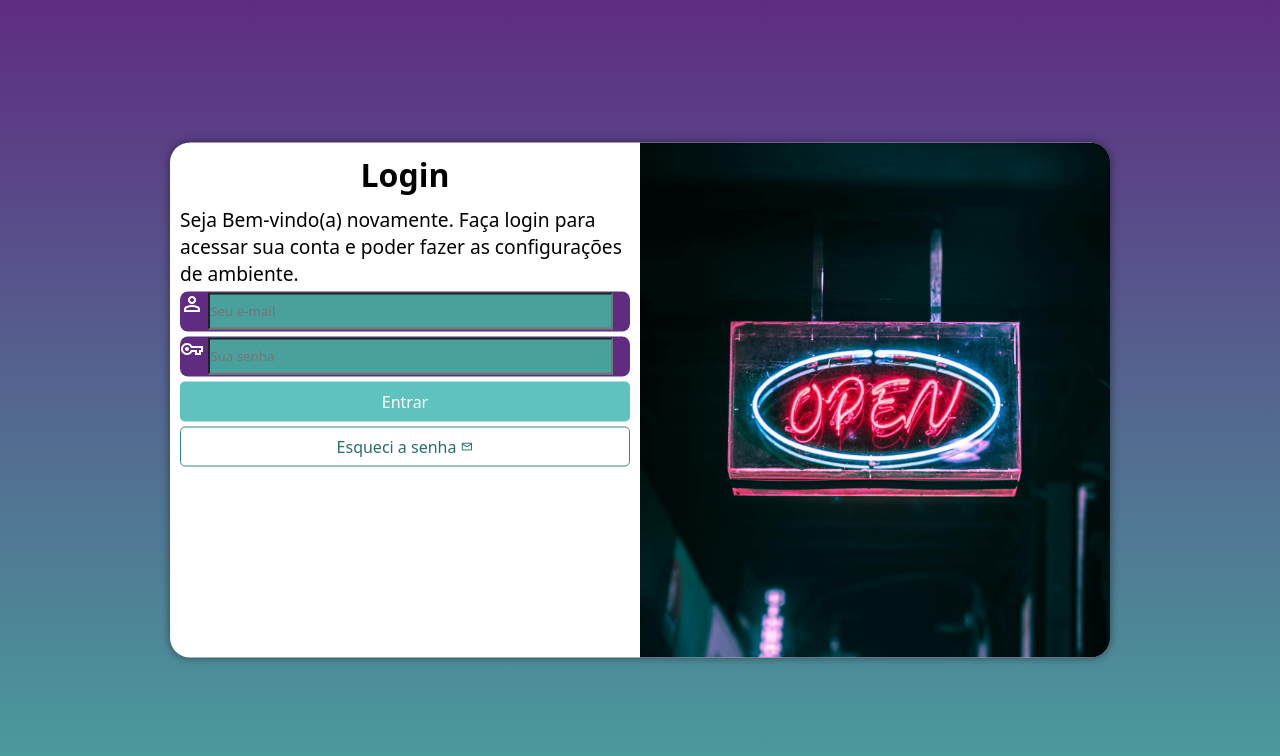
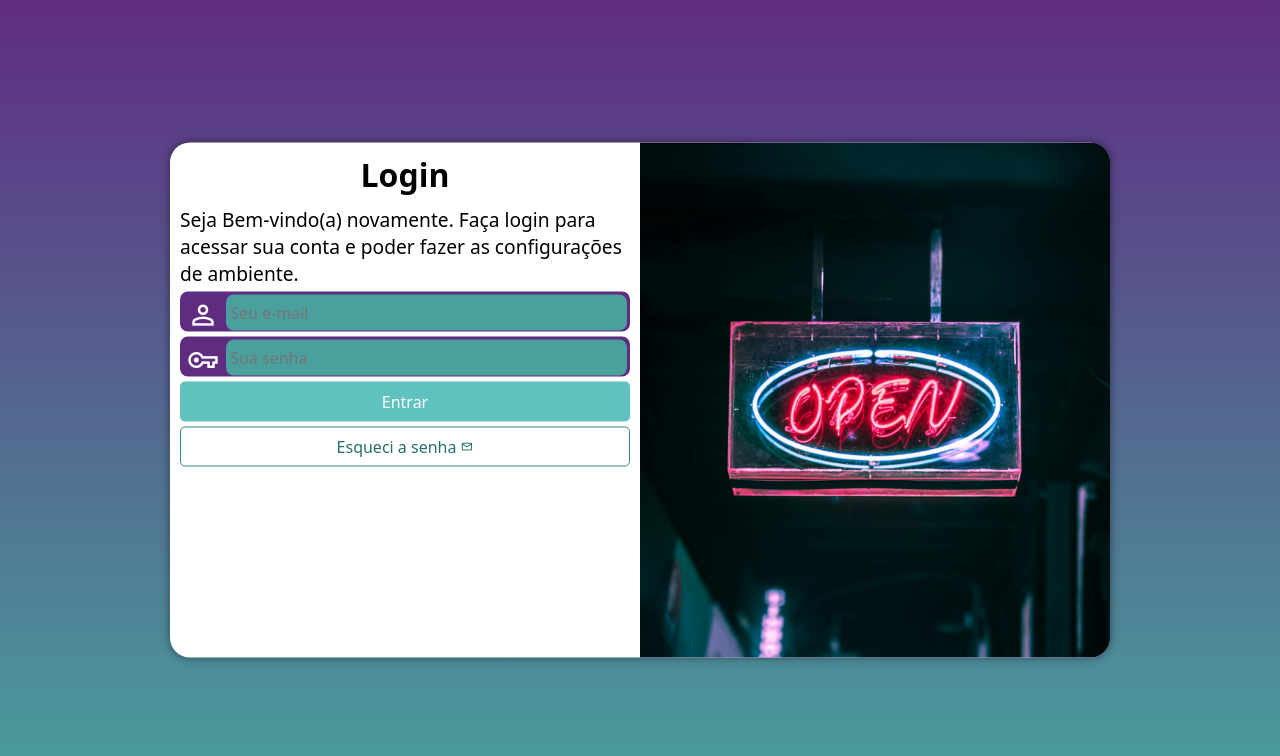
Before and after one commit to Jadielson182/projeto-login, a plain HTML site: page index.html in a window 1280 px wide. Drawn offline with nearby package versions, Linux system fonts and the light colour scheme.

Commit message:
att projeto login

```diff
--- a/estilos/style.css
+++ b/estilos/style.css
@@ -67,21 +67,35 @@ form > div.campo {
     height: 40px;
     border-radius: 8px;
     display: block;
+    border: 2px solid #5f2c82;
 
 }
 div.campo > label {
     display: none;
 }
+div.campo > span {
+    color: white;
+    /* background-color: black; */
+    font-size: 2em;
+    width: 40px;
+    padding: 5px;
+
+}
 div.campo > input {
     background-color: #49a09d;
-    width: 90%;
-    height: 37px;
+    border: 0px;
+    height: 100%;
+    font-size: 1em;
+    border-radius: 8px;
+    padding: 4px;
+    width: calc(100% - 45px);
+    transform: translateY(-12px);
 
 }
-div.campo > span {
-    color: white;
+div.campo > input: {
+    background-color: white;
+}
 
-}
 
 form > input[type=submit] {
     display: block;
```
